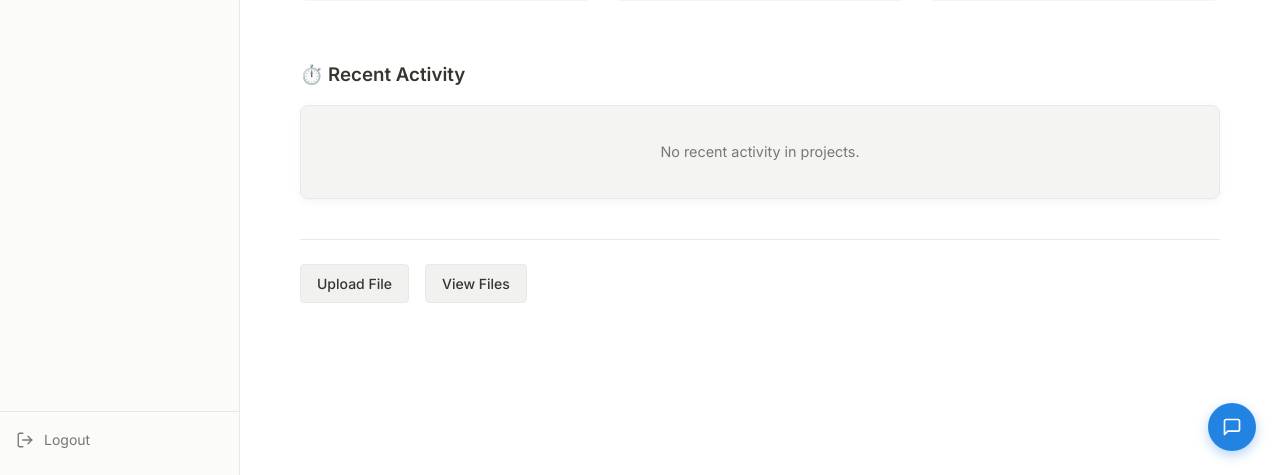
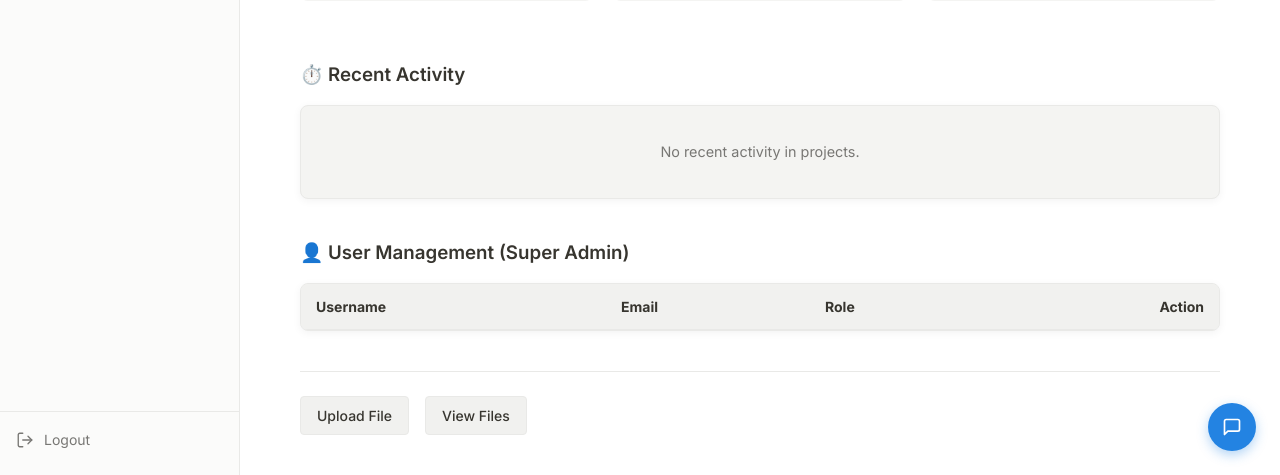
Before and after one commit to Akash-9121/ConnectX-Collaboration-Platform, a Flask app: page /tl_dashboard in a window 1280 px wide. Shown: the part 1052-1527 px from the top of the page. Run offline with Flask 3, Linux system fonts and the light colour scheme; the visitor is signed in with stand-in values (Sample User, id 1); data that the repository does not hold is empty; some libraries are stand-ins or nearby versions.

Commit message:
Implement Google role selection, Super Admin deletion, and restricted meeting permissions

```diff
--- a/app.py
+++ b/app.py
@@ -247,12 +247,13 @@ def login():
         if user and check_password_hash(user.password, password):
             session['user'] = user.username
             session['role'] = user.role
-            if user.role == 'team_leader':
+            if user.role in ['team_leader', 'super_admin']:
                 return redirect(url_for('tl_dashboard'))
             else:
                 return redirect(url_for('dashboard'))
         else:
             msg = "Invalid credentials or role mismatch"
+
 
     return render_template('login.html', message=msg)
 
@@ -273,19 +274,60 @@ def google_callback():
     user = User.query.filter_by(email=email).first()
 
     if not user:
-        user = User(
-            username=name,   # auto-fill name
-            email=email,
-            google_id=google_id,
-            role='team_member'  # default role
-        )
-        db.session.add(user)
-        db.session.commit()
+        # First-time Google user: store info in session and redirect to role selection
+        session['google_temp'] = {
+            'email': email,
+            'google_id': google_id,
+            'username': name
+        }
+        return redirect(url_for('google_role_selection'))
 
     session['user'] = user.username
     session['role'] = user.role
 
+    # Redirect based on role
+    if user.role == 'super_admin' or user.role == 'team_leader':
+        return redirect(url_for('tl_dashboard'))
     return redirect(url_for('dashboard'))
+
+@app.route('/google/role-selection', methods=['GET', 'POST'])
+def google_role_selection():
+    if 'google_temp' not in session:
+        return redirect(url_for('login'))
+
+    if request.method == 'POST':
+        role = request.form.get('role')
+        if role not in ['team_leader', 'team_member']:
+            return "Invalid role selection", 400
+
+        temp_info = session.pop('google_temp')
+
+        # Ensure unique username
+        base_username = temp_info['username']
+        username = base_username
+        counter = 1
+        while User.query.filter_by(username=username).first():
+            username = f"{base_username}{counter}"
+            counter += 1
+
+        new_user = User(
+            username=username,
+            email=temp_info['email'],
+            google_id=temp_info['google_id'],
+            role=role
+        )
+        db.session.add(new_user)
+        db.session.commit()
+
+        session['user'] = new_user.username
+        session['role'] = new_user.role
+
+        if role == 'team_leader':
+            return redirect(url_for('tl_dashboard'))
+        return redirect(url_for('dashboard'))
+
+    return render_template('google_role.html', name=session['google_temp']['username'])
+
 
 @app.route('/register', methods=['GET', 'POST'])
 def register():
@@ -371,7 +413,13 @@ def tl_dashboard():
         tasks = Task.query.all()
 
     projects = Project.query.all()
-    users = User.query.filter_by(role='team_member').all()
+
+    # If super_admin, show both leads and members
+    if session.get('role') == 'super_admin':
+        users = User.query.filter(User.role != 'super_admin').all() # don't list other super_admins (though there's only one)
+    else:
+        users = User.query.filter_by(role='team_member').all()
+
     activities = Activity.query.order_by(Activity.timestamp.desc()).limit(10).all()
 
     return render_template(
@@ -380,8 +428,10 @@ def tl_dashboard():
         projects=projects,
         users=users,
         activities=activities,
-        today=datetime.now().date()
+        today=datetime.now().date(),
+        is_super_admin=(session.get('role') == 'super_admin')
     )
+
 
 @app.route('/members')
 def members():
@@ -600,7 +650,7 @@ def assign_task(id):
 
 @app.route('/delete_task/<int:id>')
 def delete_task(id):
-    if session.get('role') != 'team_leader':
+    if session.get('role') not in ['team_leader', 'super_admin']:
         return "Unauthorized", 403
     task = Task.query.get(id)
     if not task:
@@ -611,6 +661,24 @@ def delete_task(id):
     if project_id:
         return redirect(url_for('project_tasks', project_id=project_id))
     return redirect(url_for('tl_dashboard'))
+
+@app.route('/delete_user/<int:id>')
+def delete_user(id):
+    if session.get('role') != 'super_admin':
+        return "Unauthorized", 403
+
+    user = User.query.get(id)
+    if not user:
+        return "User not found", 404
+
+    # Set assigned tasks to unassigned
+    Task.query.filter_by(assigned_to=user.id).update({'assigned_to': None})
+
+    db.session.delete(user)
+    db.session.commit()
+
+    return redirect(url_for('tl_dashboard'))
+
 
 @app.route('/workspace')
 def workspace():
@@ -904,6 +972,9 @@ def create_meeting():
     if 'user' not in session:
         return redirect(url_for('home'))
 
+    if session.get('role') not in ['team_leader', 'super_admin']:
+        return "Only Team Leaders can create meetings", 403
+
     user = User.query.filter_by(username=session['user']).first()
     # Generate random 9-char ID
     new_meeting_id = str(uuid.uuid4())[:9]
@@ -913,6 +984,7 @@ def create_meeting():
     db.session.commit()
 
     return redirect(url_for('meeting_room', room_id=new_meeting_id))
+
 
 @app.route('/join_meeting', methods=['POST'])
 def join_meeting():
--- a/templates/meetings.html
+++ b/templates/meetings.html
@@ -9,6 +9,7 @@
     <div style="display: grid; grid-template-columns: 1.5fr 1fr; gap: 30px; margin-top: 30px;">
         <!-- Start/Join Actions -->
         <div style="display: flex; flex-direction: column; gap: 24px;">
+            {% if session.get('role') in ['team_leader', 'super_admin'] %}
             <div class="glass-card" style="padding: 30px; border-radius: 16px; background: rgba(35, 131, 226, 0.05); border: 1px solid rgba(35, 131, 226, 0.2);">
                 <div style="display: flex; align-items: flex-start; gap: 20px;">
                     <div style="padding: 12px; border-radius: 12px; background: #2383e2; color: white;">
@@ -26,6 +27,8 @@
                     </div>
                 </div>
             </div>
+            {% endif %}
+
 
             <div class="glass-card" style="padding: 30px; border-radius: 16px;">
                 <h3 style="margin: 0 0 20px 0; color: var(--text-color);">Join with ID</h3>
--- a/templates/tl_dashboard.html
+++ b/templates/tl_dashboard.html
@@ -195,7 +195,42 @@
     {% endfor %}
 </div>
 
+{% if is_super_admin %}
+<h3 style="margin-top: 40px; margin-bottom: 16px;">👤 User Management (Super Admin)</h3>
+<div style="background: var(--bg-secondary); border: 1px solid var(--border-color); border-radius: 8px; overflow: hidden; box-shadow: 0 2px 8px rgba(0,0,0,0.05);">
+    <table style="width: 100%; border-collapse: collapse; text-align: left; font-size: 14px;">
+        <thead>
+            <tr style="background: var(--hover-bg); border-bottom: 1px solid var(--border-color);">
+                <th style="padding: 12px 15px;">Username</th>
+                <th style="padding: 12px 15px;">Email</th>
+                <th style="padding: 12px 15px;">Role</th>
+                <th style="padding: 12px 15px; text-align: right;">Action</th>
+            </tr>
+        </thead>
+        <tbody>
+            {% for u in users %}
+            <tr style="border-bottom: 1px solid var(--border-color); color: var(--text-secondary);">
+                <td style="padding: 12px 15px; font-weight: 500; color: var(--text-primary);">{{ u.username }}</td>
+                <td style="padding: 12px 15px;">{{ u.email }}</td>
+                <td style="padding: 12px 15px;">
+                    <span style="padding: 2px 8px; border-radius: 12px; font-size: 11px; background: {% if u.role == 'team_leader' %}#e3a008{% else %}#a9a9a9{% endif %}; color: white;">
+                        {{ u.role|replace('_', ' ')|title }}
+                    </span>
+                </td>
+                <td style="padding: 12px 15px; text-align: right;">
+                    <a href="{{ url_for('delete_user', id=u.id) }}"
+                       onclick="return confirm('Are you sure you want to PERMANENTLY delete user {{ u.username }} and their credentials?');"
+                       style="color: #ff4444; text-decoration: none; font-weight: 500; font-size: 13px;">Delete</a>
+                </td>
+            </tr>
+            {% endfor %}
+        </tbody>
+    </table>
+</div>
+{% endif %}
+
 <div style="margin-top: 40px; padding-top: 24px; border-top: 1px solid var(--border-color); display: flex; gap: 16px;">
+
     <a href="{{ url_for('upload_page') }}" class="btn"
         style="border: 1px solid var(--border-color); background: var(--hover-bg); color: var(--text-color); text-decoration: none;">Upload
         File</a>
```
Also changed, not shown: promote_admin.py (added, +24 -0 lines), templates/google_role.html (added, +119 -0 lines).
